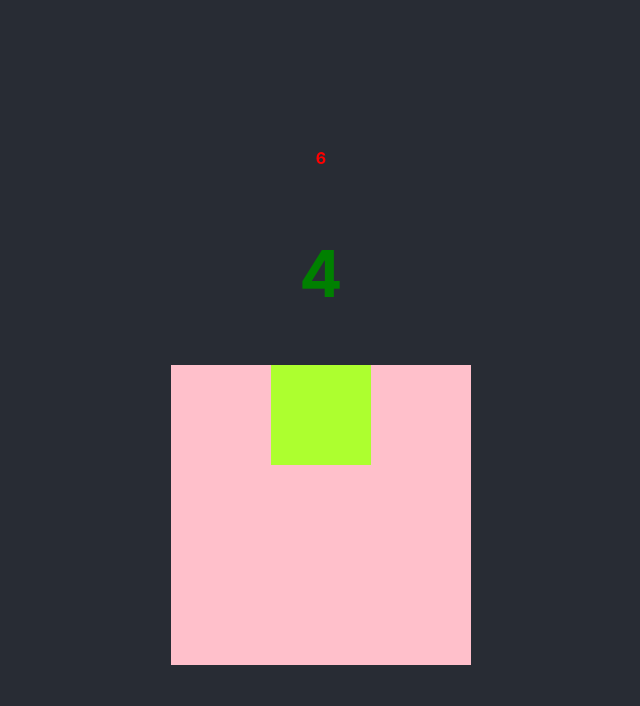
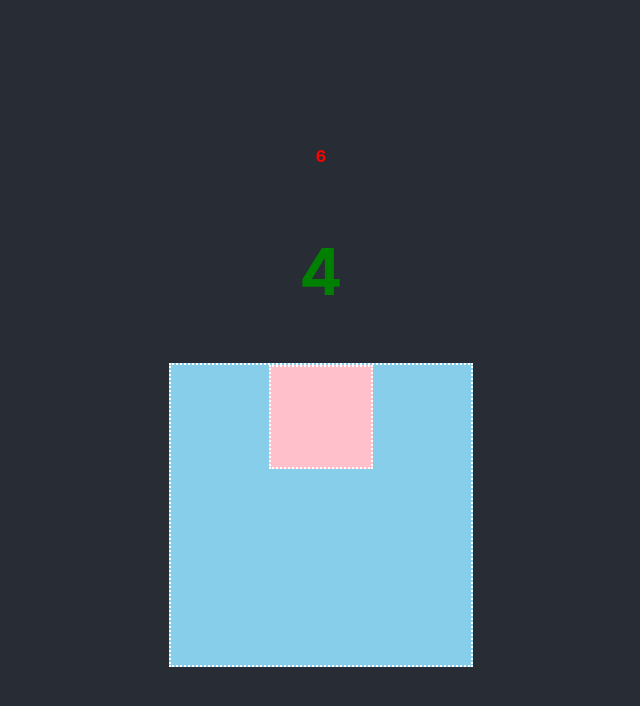
Before and after one commit to brokenfingers/reactjs_bit, a React (Create React App) app: page / in a window 1280 px wide. Shown: the top 706 px of the page, without its empty margins (319-959 px from the left). Built offline with nearby package versions, Linux system fonts and the light colour scheme.

Commit message:
square or circle

```diff
--- a/src/App.css
+++ b/src/App.css
@@ -88,11 +88,20 @@ button:hover{
   display: inline-block;
   width: 300px;
   height: 300px;
-  background-color: pink;
+  border: 2px dotted white;
+
 }
 .kvadratas-small{
   display: inline-block;
   width: 100px;
   height: 100px;
-  background-color: greenyellow;
+  border: 2px dotted white;
 }
+
+.apskritimas {
+  display: inline-block;
+  width: 100px;
+  height: 100px;
+  border-radius: 50px;
+  border: 2px dotted white;
+}
--- a/src/App.jsx
+++ b/src/App.jsx
@@ -12,7 +12,7 @@ function App() {
                 <Vienas skaicius={5} spalva='red' klase='small'></Vienas>
                 <Antras skaicius={2} spalva='green' klase='big'></Antras>
 
-                <KvadratasParent></KvadratasParent>
+                <KvadratasParent sqOrCirc='kvadr' bigColor='skyblue' smallColor='pink'></KvadratasParent>
             </header>
 
         </div>
--- /dev/null
+++ b/src/Components/006/Apskritimas.jsx
@@ -0,0 +1,5 @@
+function Apskritimas({smallColor}) {
+    return <div style={{backgroundColor: smallColor}} className="apskritimas"></div>
+}
+
+export default Apskritimas;
--- a/src/Components/006/KvadratasChild.jsx
+++ b/src/Components/006/KvadratasChild.jsx
@@ -1,6 +1,6 @@
-function KvadratasChild() {
+function KvadratasChild({smallColor}) {
 
-    return <div className="kvadratas-small"></div>
+    return <div className="kvadratas-small" style={{backgroundColor:smallColor}}></div>
 }
 
 export default KvadratasChild;
--- a/src/Components/006/KvadratasParent.jsx
+++ b/src/Components/006/KvadratasParent.jsx
@@ -1,10 +1,23 @@
+import Apskritimas from "./Apskritimas";
 import KvadratasChild from "./KvadratasChild";
 
-function KvadratasParent() {
+function KvadratasParent({bigColor, smallColor, sqOrCirc}) {
 
-    return <div className="kvadratas-big">
-        <KvadratasChild></KvadratasChild>
-    </div>
+        return (
+
+            <div className="kvadratas-big" style={{backgroundColor: bigColor}}>
+                {
+                   sqOrCirc === 'kvadr' ? <KvadratasChild smallColor={smallColor}></KvadratasChild> : null
+                }
+                {
+                   sqOrCirc === 'apskr' ? <Apskritimas smallColor={smallColor}></Apskritimas>  : null
+                }
+
+            </div>
+
+        )
+
+
 }
 
 export default KvadratasParent;
```
